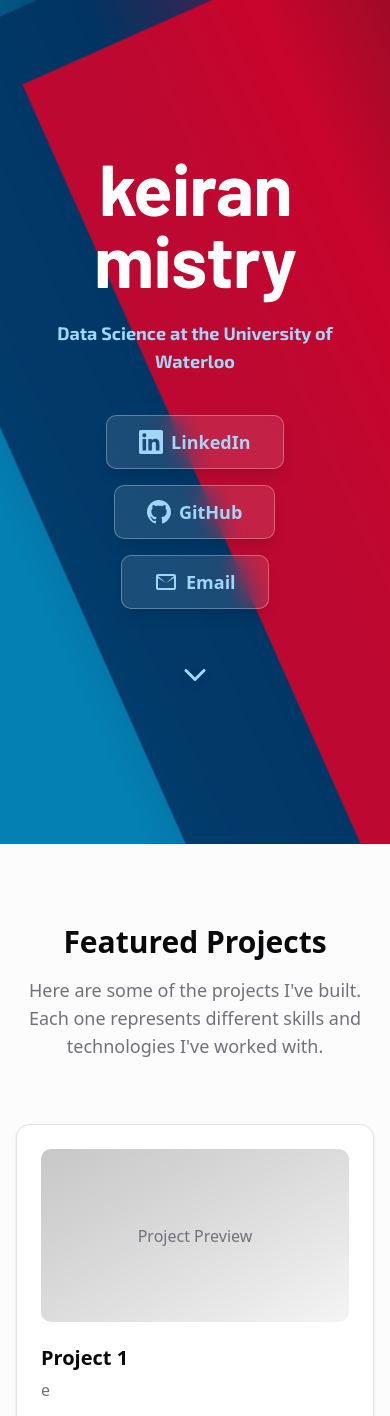
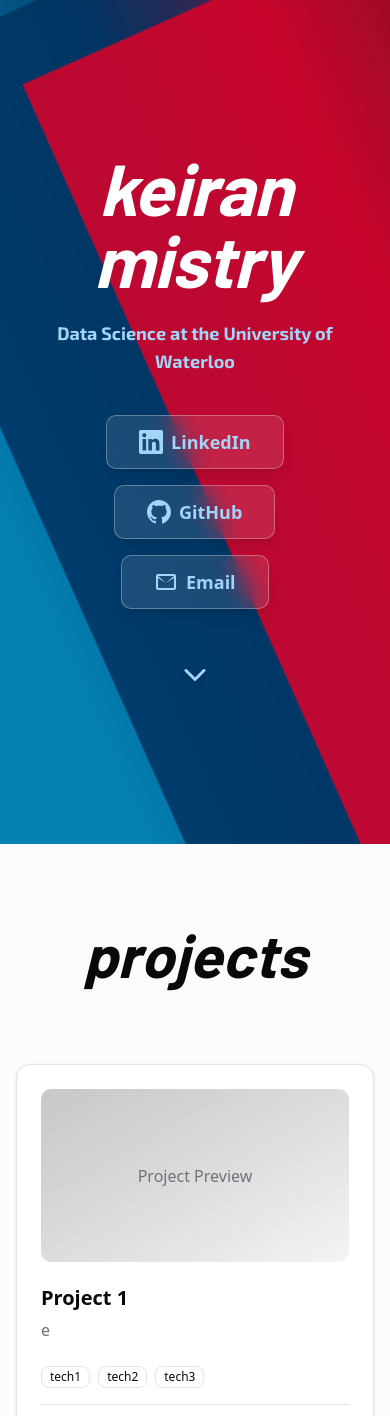
Before and after one commit to keiranmistry/portfolio, a Next.js app: page / in a window 390 px wide. Shown: the top 1416 px of the page. Built offline with nearby package versions, Linux system fonts and the light colour scheme.

Commit message:
added projects wave animation

```diff
--- a/src/components/Hero.jsx
+++ b/src/components/Hero.jsx
@@ -48,7 +48,7 @@ export default function Hero() {
               display: 'inline-block',
             }}
           >
-            keiran
+            <em>keiran</em>
           </span>
           <span
             className="split-right"
@@ -60,7 +60,7 @@ export default function Hero() {
               display: 'inline-block',
             }}
           >
-            mistry
+            <em>mistry</em>
           </span>
         </h1>
         <p className="mt-6 text-lg sm:text-2xl text-white/90 text-center font-medium max-w-2xl slide-up-in">
@@ -126,7 +126,7 @@ export default function Hero() {
             height="36"
             fill="none"
             viewBox="0 0 24 24"
-            className="text-[#A2D6F9] group-hover:text-[#fbb13c] transition-colors duration-300 drop-shadow-lg"
+            className="text-[#A2D6F9] group-hover:text-[#FFFFFF] transition-colors duration-300 drop-shadow-lg"
           >
             <path
               stroke="currentColor"
--- a/src/components/Projects.jsx
+++ b/src/components/Projects.jsx
@@ -4,6 +4,14 @@ import { Card, CardContent, CardDescription, CardHeader, CardTitle } from "@/com
 import { Badge } from "@/components/ui/badge";
 import { Button } from "@/components/ui/button";
 import { Separator } from "@/components/ui/separator";
+import { useEffect, useRef, useState } from 'react';
+
+// Import Barlow font
+import { Barlow } from 'next/font/google';
+const barlow = Barlow({
+  subsets: ['latin'],
+  weight: ['400', '700'],
+});
 
 export default function Projects() {
   const projects = [
@@ -38,15 +46,54 @@ export default function Projects() {
     }
   ];
 
+  const headingRef = useRef(null);
+  const [waveKey, setWaveKey] = useState(0);
+  const hasAnimated = useRef(false);
+
+  useEffect(() => {
+    const observer = new window.IntersectionObserver(
+      ([entry]) => {
+        if (entry.isIntersecting && !hasAnimated.current) {
+          setWaveKey(k => k + 1);
+          hasAnimated.current = true;
+        }
+      },
+      { threshold: 0.5 }
+    );
+    if (headingRef.current) {
+      observer.observe(headingRef.current);
+    }
+    return () => {
+      if (headingRef.current) observer.unobserve(headingRef.current);
+    };
+  }, []);
+
+  const word = 'projects';
+
   return (
     <section id="projects" className="py-20 bg-muted/30">
       <div className="max-w-7xl mx-auto px-4 sm:px-6 lg:px-8">
         <div className="text-center mb-16">
-          <h2 className="text-3xl sm:text-4xl font-bold mb-4">Featured Projects</h2>
-          <p className="text-lg text-muted-foreground max-w-2xl mx-auto">
-            Here are some of the projects I've built. Each one represents different
-            skills and technologies I've worked with.
-          </p>
+          <h2
+            ref={headingRef}
+            className={`text-6xl sm:text-8xl font-bold italic mb-4 ${barlow.className}`}
+            style={{ display: 'inline-block' }}
+          >
+            <em>
+              {word.split('').map((char, i) => (
+                <span
+                  key={waveKey + '-' + i}
+                  style={{
+                    display: 'inline-block',
+                    transition: 'transform 0.4s cubic-bezier(0.77,0,0.175,1)',
+                    animation: `waveUp 1.4s cubic-bezier(0.4,0,0.2,1) ${i * 0.19}s both`,
+                  }}
+                >
+                  {char}
+                </span>
+              ))}
+            </em>
+          </h2>
         </div>
 
         <div className="grid grid-cols-1 md:grid-cols-2 lg:grid-cols-2 gap-8">
@@ -97,6 +144,15 @@ export default function Projects() {
           </Button>
         </div>
       </div>
+
+      <style jsx>{`
+        @keyframes waveUp {
+          0% { transform: translateY(0); }
+          30% { transform: translateY(-0.19em); }
+          60% { transform: translateY(0.09em); }
+          100% { transform: translateY(0); }
+        }
+      `}</style>
     </section>
   );
 }
```
